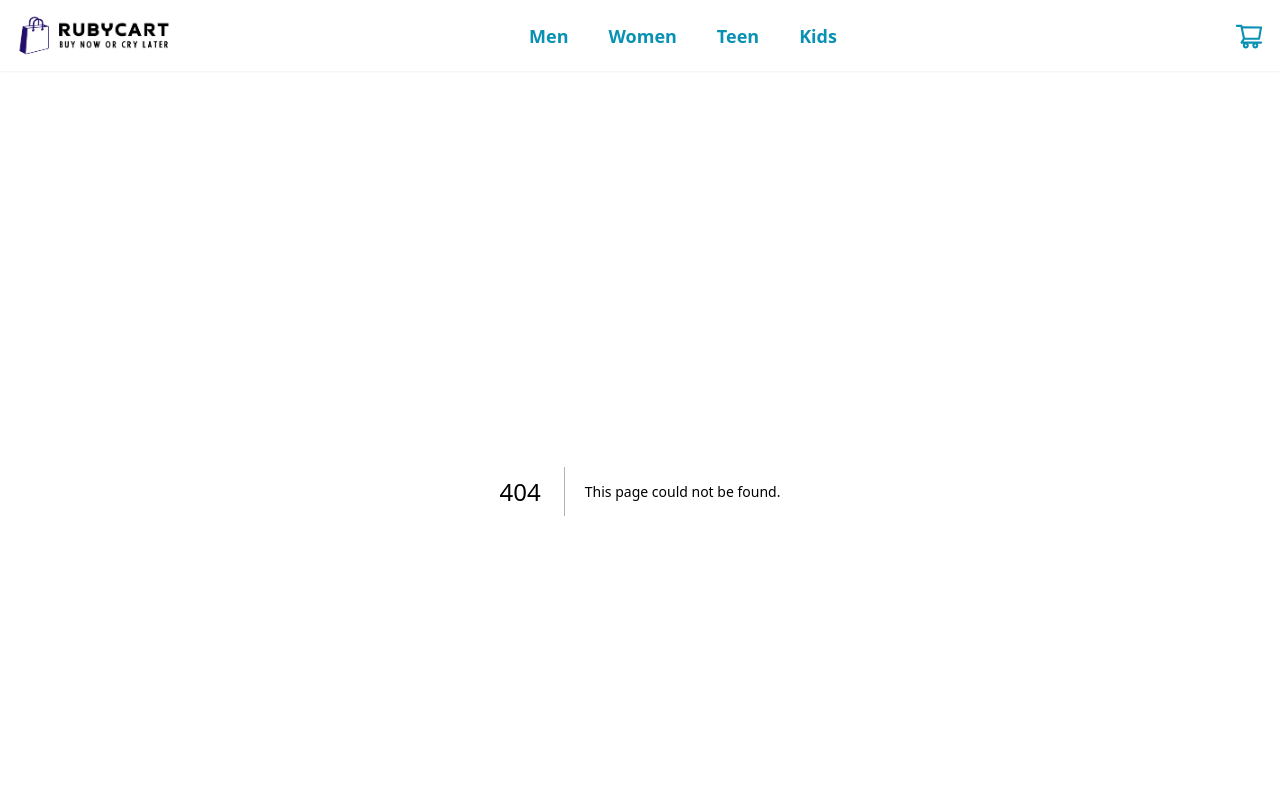
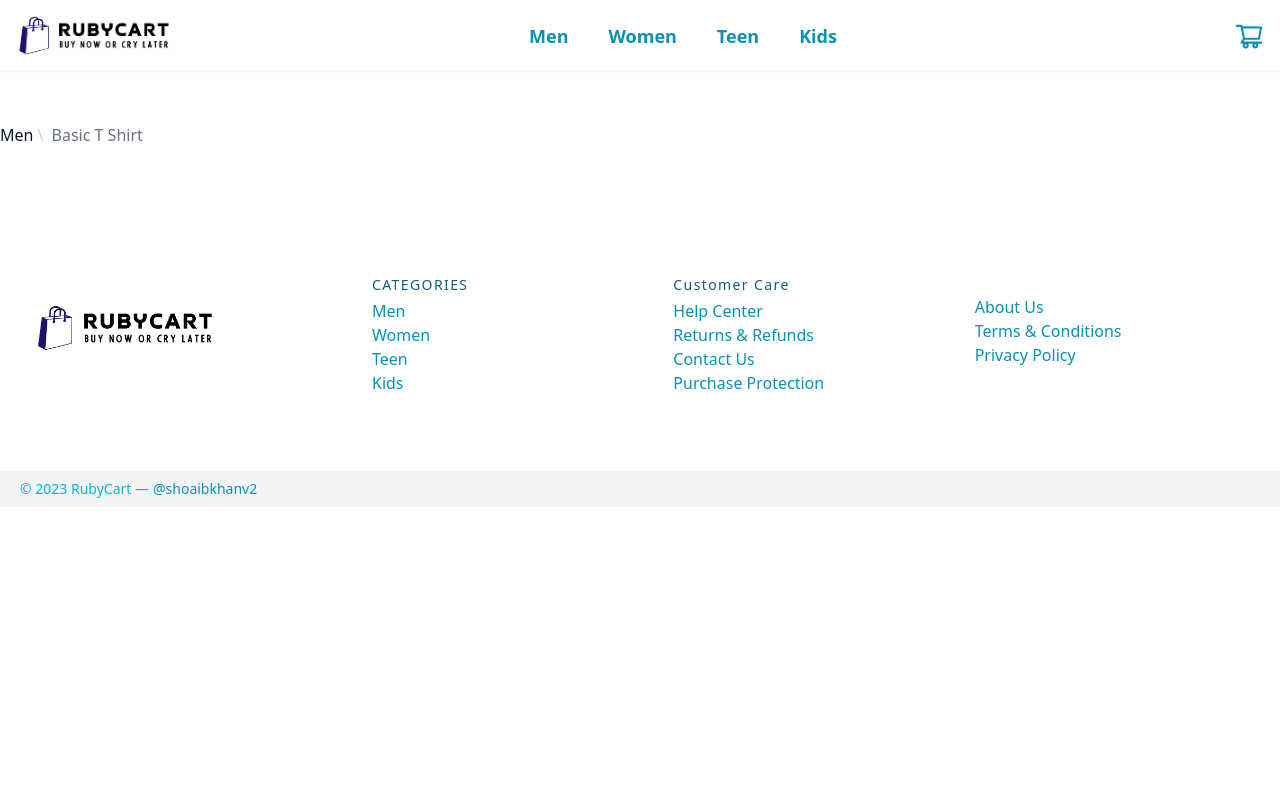
Before and after one commit to Shoaibv2/Ruby-Cart, a Next.js app: page /product/product in a window 1280 px wide. Before the commit this address had no page. Shown: the top 800 px of the page. Built offline with nearby package versions, Linux system fonts and the light colour scheme.

Commit message:
Add Breadcrumb

```diff
--- /dev/null
+++ b/pages/product/product.js
@@ -0,0 +1,14 @@
+import React from 'react'
+
+function Product() {
+  return (
+    <div className='container mx-auto py-8'>
+      <div className="flex items-center">
+        <a href="#" className='mr-2 text-base font-medium text-gray-900'>Men <span className='h-5 w-4 text-gray-300'>\</span> </a>
+        <a href="#" className='font-medium text-gray-500 hover:text-gray-600'>Basic T Shirt</a>
+      </div>
+    </div>
+  )
+}
+
+export default Product
```
